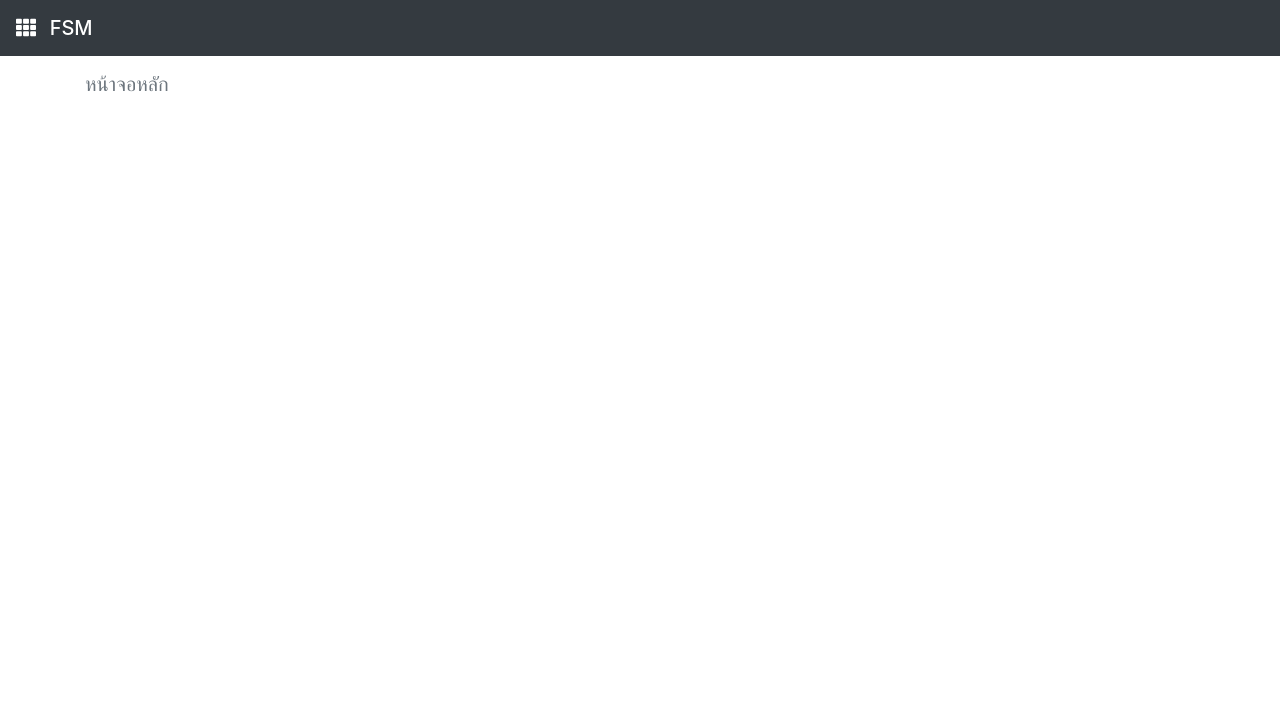
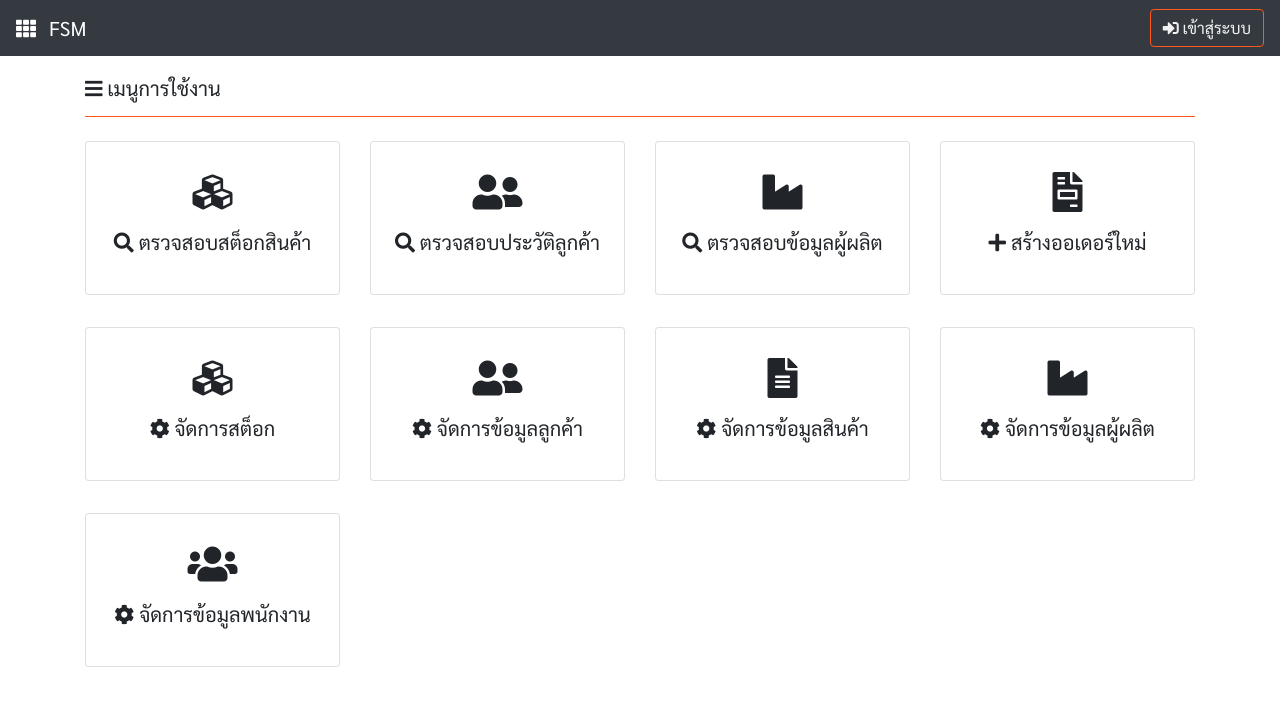
Before and after one commit to chattida/Furniture-Shop-Management, a Django app: page / in a window 1280 px wide. Shown: the top 706 px of the page. Run offline with Django 3.2, Linux system fonts and the light colour scheme; some libraries are stand-ins or nearby versions.

Commit message:
:rocket: Update index page.

```diff
--- a/Main/templates/Main/index.html
+++ b/Main/templates/Main/index.html
@@ -1,4 +1,78 @@
-{% extends "base.html" %}
-{% block content %}
-<h5 class="text-secondary">หน้าจอหลัก</h5>
+{% extends "base.html" %} {% block content %}
+<h5 class="mt-1"><i class="fas fa-bars"></i> เมนูการใช้งาน</h5>
+<hr class="mt-3 mb-2 hr-orange" />
+<div class="row">
+  <div class="col-3 my-3">
+    <div class="card border-orange text-center py-1">
+      <div class="card-body">
+        <h1 class="icon-menu"><i class="fas fa-cubes"></i></h1>
+        <h5 class="my-3"><i class="fas fa-search"></i> ตรวจสอบสต็อกสินค้า</h5>
+      </div>
+    </div>
+  </div>
+  <div class="col-3 my-3">
+    <div class="card border-orange text-center py-1">
+      <div class="card-body">
+        <h1 class="icon-menu"><i class="fas fa-user-friends"></i></h1>
+        <h5 class="my-3"><i class="fas fa-search"></i> ตรวจสอบประวัติลูกค้า</h5>
+      </div>
+    </div>
+  </div>
+  <div class="col-3 my-3">
+    <div class="card border-orange text-center py-1">
+      <div class="card-body">
+        <h1 class="icon-menu"><i class="fas fa-industry"></i></h1>
+        <h5 class="my-3"><i class="fas fa-search"></i> ตรวจสอบข้อมูลผู้ผลิต</h5>
+      </div>
+    </div>
+  </div>
+  <div class="col-3 my-3">
+    <div class="card border-orange text-center py-1">
+      <div class="card-body">
+        <h1 class="icon-menu"><i class="fas fa-file-invoice"></i></h1>
+        <h5 class="my-3"><i class="fas fa-plus"></i> สร้างออเดอร์ใหม่</h5>
+      </div>
+    </div>
+  </div>
+  <div class="col-3 my-3">
+    <div class="card border-orange text-center py-1">
+      <div class="card-body">
+        <h1 class="icon-menu"><i class="fas fa-cubes"></i></h1>
+        <h5 class="my-3"><i class="fas fa-cog"></i> จัดการสต็อก</h5>
+      </div>
+    </div>
+  </div>
+  <div class="col-3 my-3">
+    <div class="card border-orange text-center py-1">
+      <div class="card-body">
+        <h1 class="icon-menu"><i class="fas fa-user-friends"></i></h1>
+        <h5 class="my-3"><i class="fas fa-cog"></i> จัดการข้อมูลลูกค้า</h5>
+      </div>
+    </div>
+  </div>
+  <div class="col-3 my-3">
+    <div class="card border-orange text-center py-1">
+      <div class="card-body">
+        <h1 class="icon-menu"><i class="fas fa-file-alt"></i></h1>
+        <h5 class="my-3"><i class="fas fa-cog"></i> จัดการข้อมูลสินค้า</h5>
+      </div>
+    </div>
+  </div>
+  <div class="col-3 my-3">
+    <div class="card border-orange text-center py-1">
+      <div class="card-body">
+        <h1 class="icon-menu"><i class="fas fa-industry"></i></h1>
+        <h5 class="my-3"><i class="fas fa-cog"></i> จัดการข้อมูลผู้ผลิต</h5>
+      </div>
+    </div>
+  </div>
+  <div class="col-3 my-3">
+    <div class="card border-orange text-center py-1">
+      <div class="card-body">
+        <h1 class="icon-menu"><i class="fas fa-users"></i></h1>
+        <h5 class="my-3"><i class="fas fa-cog"></i> จัดการข้อมูลพนักงาน</h5>
+      </div>
+    </div>
+  </div>
+</div>
 {% endblock content %}
--- a/static/css/style.css
+++ b/static/css/style.css
@@ -1,3 +1,33 @@
-.orange {
-    color: #ff571c;
+body {
+    font-family: 'Sarabun', sans-serif !important;
 }
+
+.text-orange {
+    color: #ff571c !important;
+}
+
+.btn-outline-orange {
+    color: #f1f1f1 !important;
+    border-color: #ff571c !important;
+}
+
+.btn-outline-orange:hover {
+    color: #f1f1f1 !important;
+    background: #ff571c !important;
+    border-color: #ff571c !important;
+}
+
+.hr-orange {
+    height: 1px !important;
+    background-color: #ff571c !important;
+    border: none !important;
+}
+
+.border-orange {
+    /* border: 1px solid #ff9c78 !important; */
+    transition: 0.1s;
+}
+
+.border-orange:hover {
+    border: 1px solid #ff571c !important;
+}
--- a/templates/base.html
+++ b/templates/base.html
@@ -2,14 +2,23 @@
 <!DOCTYPE html>
 <html lang="en">
   <head>
-    <meta charset="UTF-8">
-    <meta name="viewport" content="width=device-width, initial-scale=1.0">
+    <meta charset="UTF-8" />
+    <meta name="viewport" content="width=device-width, initial-scale=1.0" />
     <title>Furniture Shop Management</title>
-    <link rel="shortcut icon" type="image/png" href="{% static 'image/icon.png' %}" />
+    <link
+      rel="shortcut icon"
+      type="image/png"
+      href="{% static 'image/icon.png' %}"
+    />
+    <!-- font -->
+    <link
+      href="https://fonts.googleapis.com/css2?family=Sarabun&display=swap"
+      rel="stylesheet"
+    />
     <!-- css -->
-    <link rel="stylesheet" href="{% static 'css/style.css' %}">
-    <link rel="stylesheet" href="{% static 'css/bootstrap.min.css' %}">
-    <link rel="stylesheet" href="{% static 'css/all.css' %}">
+    <link rel="stylesheet" href="{% static 'css/style.css' %}" />
+    <link rel="stylesheet" href="{% static 'css/bootstrap.min.css' %}" />
+    <link rel="stylesheet" href="{% static 'css/all.css' %}" />
   </head>
   <body>
     <!-- navbar -->
@@ -18,6 +27,11 @@
         <i class="fas fa-th"></i>
         <h5 class="d-inline mx-2">FSM</h5>
       </a>
+      <div class="navbar-nav ml-auto">
+        <a class="btn btn-outline-orange" href=""
+          ><i class="fas fa-sign-in-alt"></i> เข้าสู่ระบบ</a
+        >
+      </div>
     </nav>
     <!-- container -->
     <div class="container pt-3">
```
Lines whose indentation alone changed are shown as unchanged.
